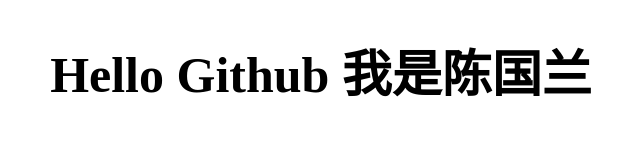
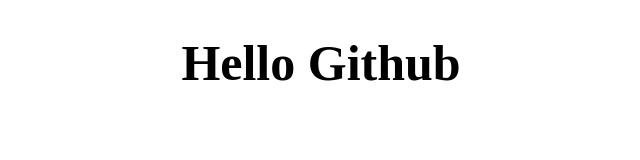
Before and after one commit to cgl0817/CGL0817.github.io, a plain HTML site: page index.html in a window 1280 px wide. Shown: the whole page, without its empty margins (319-959 px from the left). Drawn offline with Linux system fonts and the light colour scheme.

Commit message:
Update index.html

```diff
--- a/index.html
+++ b/index.html
@@ -11,6 +11,6 @@
     </style>
 </head>
 <body>
-    <h1>Hello Github 我是陈国兰</h1>
+    <h1>Hello Github</h1>
 </body>
 </html>
```
